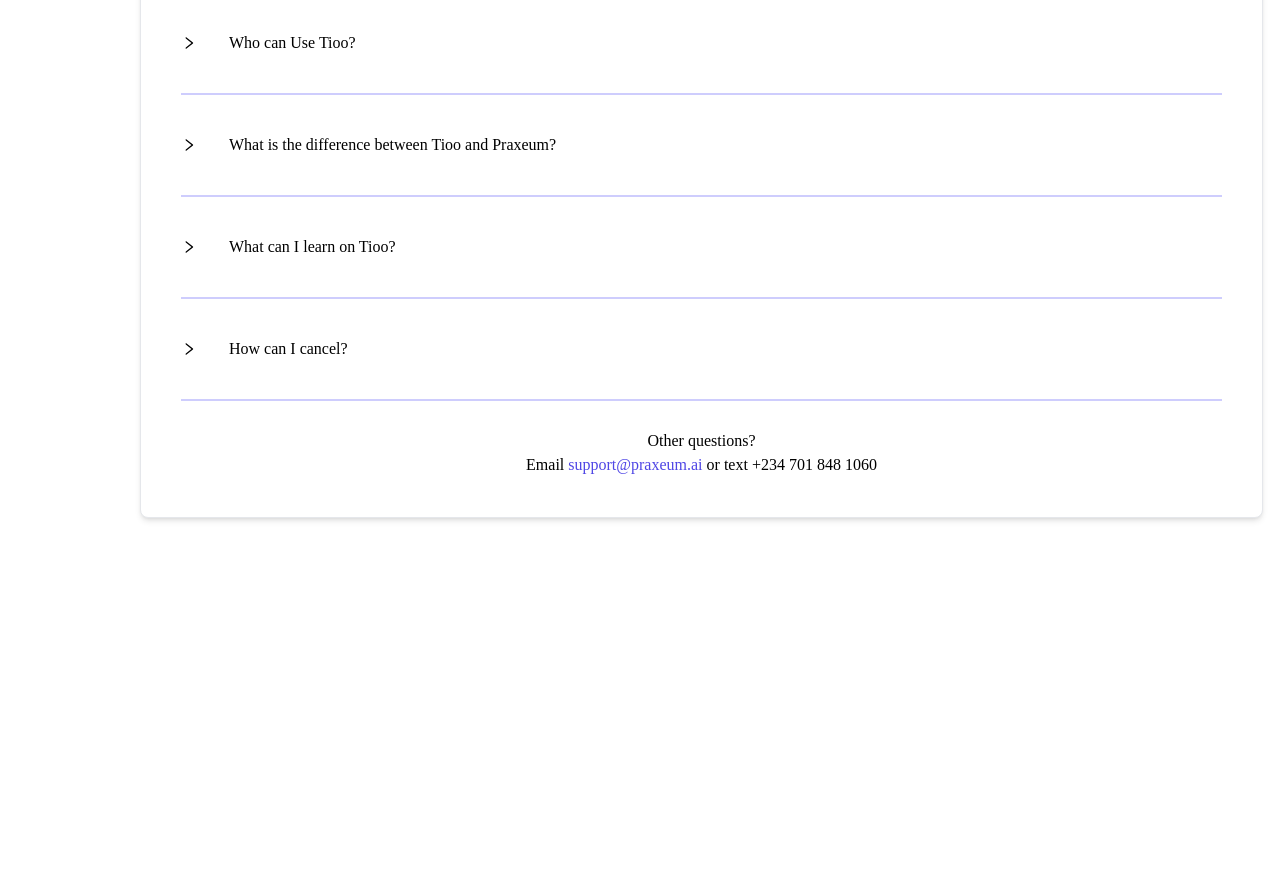
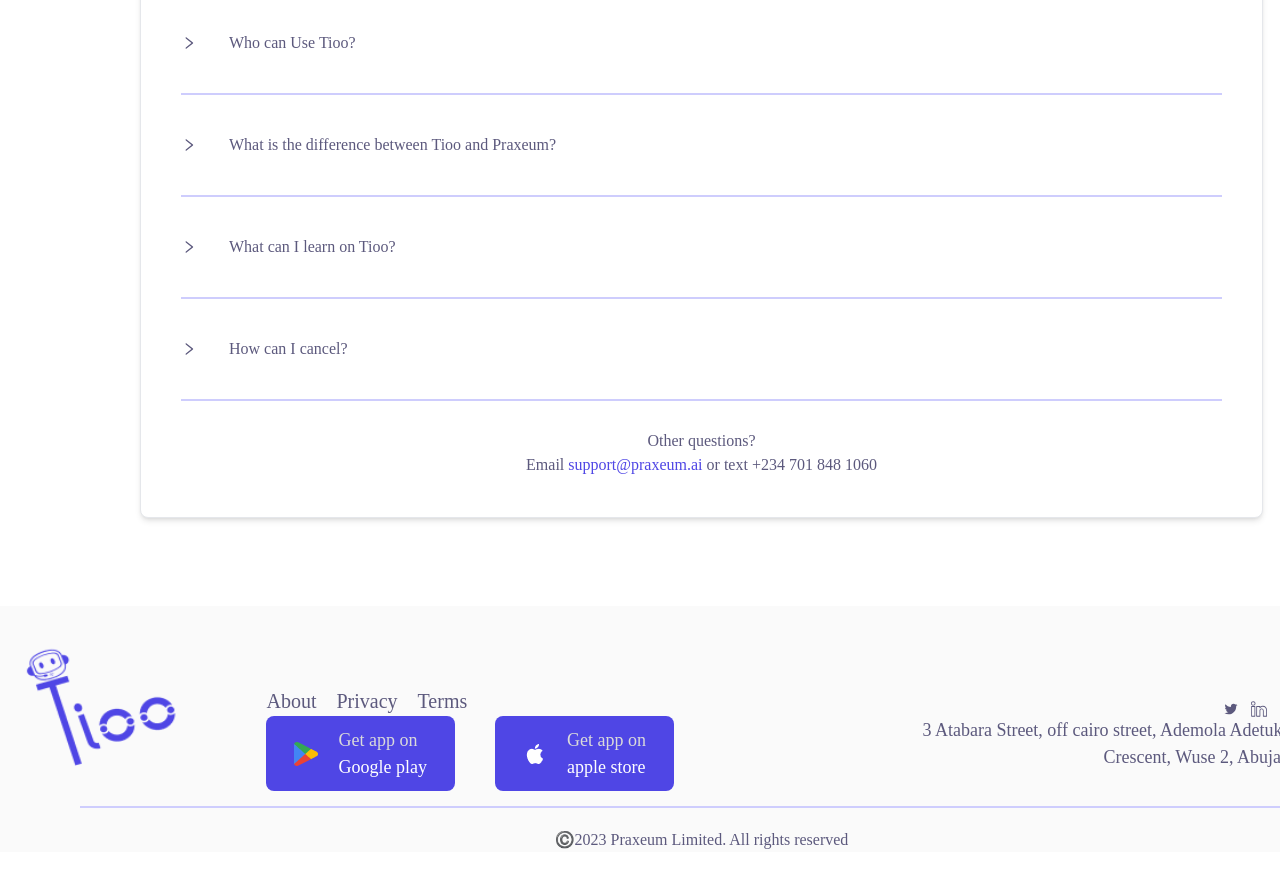
Before and after one commit to techoli/NimoPrototype, a React (Create React App) app: page / in a window 1280 px wide. Shown: the part 6340-7212 px from the top of the page. Before the commit the page ends 6898 px from the top, so only its background shows below. Built offline with nearby package versions, Linux system fonts and the light colour scheme.

Commit message:
New update

```diff
--- a/src/pages/components/Button.tsx
+++ b/src/pages/components/Button.tsx
@@ -5,7 +5,7 @@
   return (
     <div
       //   className={`flex justify-center items-center font-[poppins] h-[${height}px] w-[${width}px] bg-[#4F46E5] rounded-[8px] text-[white]`}
-      className="flex text-center py-[15px] px-[33px] justify-center items-center font-[poppins] h-full w-full bg-[#4F46E5] rounded-[16px] text-[white]"
+      className="flex text-center py-[15px] px-[33px] justify-center items-center font-[poppins] h-full w-full bg-[#4F46E5] rounded-[16px] text-[white] cursor-pointer"
     >
       <p className="text-[16px] font-[500]">{text1}</p>
     </div>
--- a/src/pages/components/ButtonCustom.tsx
+++ b/src/pages/components/ButtonCustom.tsx
@@ -10,7 +10,7 @@
 }) => {
   return (
     <div
-      className={` items-center gap-5 font-[poppins] text-[18px] p-2 flex h-[${height}px] w-[${width}px] bg-[#4F46E5] rounded-[8px] text-[white] px-7`}
+      className={` items-center gap-5 font-[poppins] text-[18px] p-2 flex h-[${height}px] w-[${width}px] bg-[#4F46E5] rounded-[8px] text-[white] px-7 cursor-pointer`}
     >
       {image && <img className="h-[24px] w-[24px]" src={image} />}
       <div className="flex flex-col">
--- a/src/pages/index.tsx
+++ b/src/pages/index.tsx
@@ -16,10 +16,11 @@
 import Navbar from "./sections/navbar/Navbar";
 import TopicsVariety from "./sections/topics/TopicsVariety";
 import FAQ from "./sections/faq/FAQ";
+import Footer from "./sections/footer/Footer";
 
 function LandingPage() {
   return (
-    <div className="w-full max-w-[1440px]  min-w-[1403px] m-[auto]">
+    <div className="w-full max-w-[1440px]  min-w-[1403px] m-[auto] text-[#5c597d]">
       <Navbar />
       <div className="px-20 py-14 relative w-full h-[vh]  ">
         <div className=" w-full  flex ">
@@ -104,6 +105,7 @@
       <Grades />
       <TopicsVariety />
       <FAQ />
+      <Footer />
     </div>
   );
 }
--- a/src/pages/sections/footer/Footer.tsx
+++ b/src/pages/sections/footer/Footer.tsx
@@ -1,7 +1,75 @@
 import React from "react";
+import ButtonCustom from "../../components/ButtonCustom";
+import apple from "../../../images/apple.png";
+import play from "../../../images/play.png";
+import { AiOutlineTwitter, AiOutlineInstagram } from "react-icons/ai";
+import { SlSocialLinkedin } from "react-icons/sl";
+import { BsFacebook } from "react-icons/bs";
+import logo from "../../../images/tioologo.png";
 
 function Footer() {
-  return <div>Footer</div>;
+  return (
+    <div className="bg-[#FAFAFA]  w-full relative  px-20 mt-12 mb-5   font-[poppins]  ">
+      <div className="flex border-b-2 border-[#CECDFD] w-full">
+        <div className="w-[15%]">
+          <img
+            className="w-[160px] h-[124px] absolute top-9 left-5"
+            src={logo}
+          />
+        </div>
+        <div className=" flex mt-[5rem]  gap-14 w-[85%]  mb-[20px]   justify-evenly">
+          <div className="h-full w-[50%]  ">
+            <div className="flex gap-5">
+              <a className="font-[500] text-[20px]" href="#">
+                About
+              </a>
+              <a className="font-[500] text-[20px]" href="#">
+                Privacy
+              </a>
+              <a className="font-[500] text-[20px]" href="#">
+                Terms
+              </a>
+            </div>
+            <div className="flex gap-10  h-[75%] ">
+              <ButtonCustom
+                height={15}
+                width={190}
+                image={play}
+                text1="Get app on"
+                text2="Google play"
+              />
+              <ButtonCustom
+                image={apple}
+                height={25}
+                width={190}
+                text1="Get app on"
+                text2="apple store"
+              />
+            </div>
+          </div>
+          <div className="h-full w-[50%]  flex flex-col justify-center items-end">
+            <div className="flex  gap-3 w-[130px] items-end justify-end">
+              <AiOutlineTwitter />
+              <SlSocialLinkedin />
+              <AiOutlineInstagram />
+              <BsFacebook />
+            </div>
+            <div className=" w-[418px] flex items-end">
+              <p className="font-[400] text-[18px] text-right">
+                3 Atabara Street, off cairo street, Ademola Adetukonbo,
+                Crescent, Wuse 2, Abuja, FCT
+              </p>
+            </div>
+          </div>
+        </div>
+      </div>
+      <div className="w-full mt-5">
+        <p className="text-center">
+          ©️2023 Praxeum Limited. All rights reserved
+        </p>
+      </div>
+    </div>
+  );
 }
 
 export default Footer;
--- a/src/pages/sections/topics/TopicsVariety.tsx
+++ b/src/pages/sections/topics/TopicsVariety.tsx
@@ -36,7 +36,7 @@
               <h1 className="text-[24px] font-[600] my-1">{item.heading}</h1>
               <p className="text-[14px] font-[500]">{item.text}</p>
               <a
-                className="absolute  bottom-[3px] text-[18px] font-[500]"
+                className="absolute  bottom-[3px] text-[18px] font-[500] text-[#4F46E5]"
                 href="#"
               >
                 {" "}
--- /dev/null
+++ b/src/style/style.css
@@ -0,0 +1,6 @@
+h1,
+h2,
+h3,
+p {
+  @apply text-red-500 text-[15px];
+}
```
